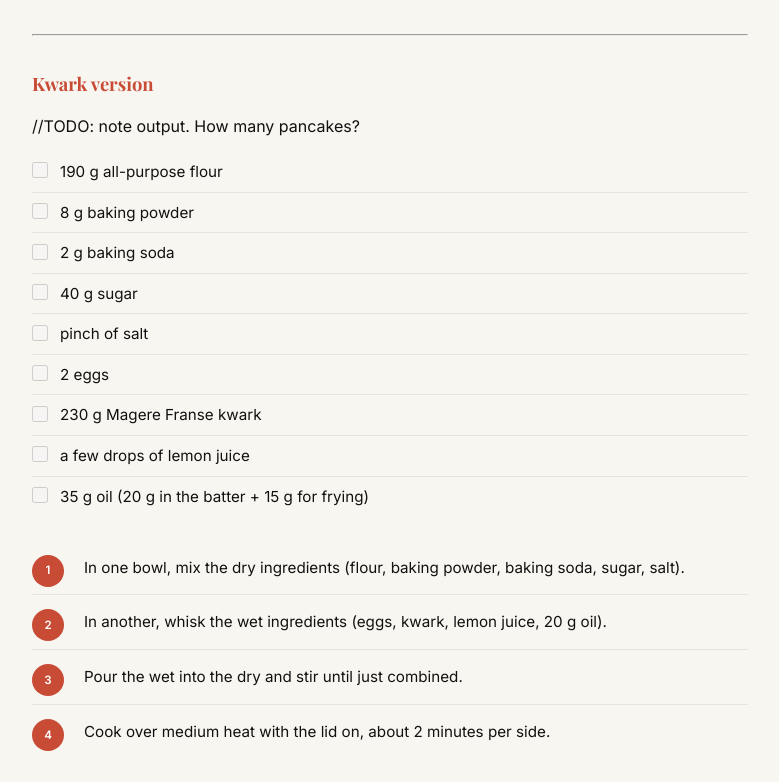
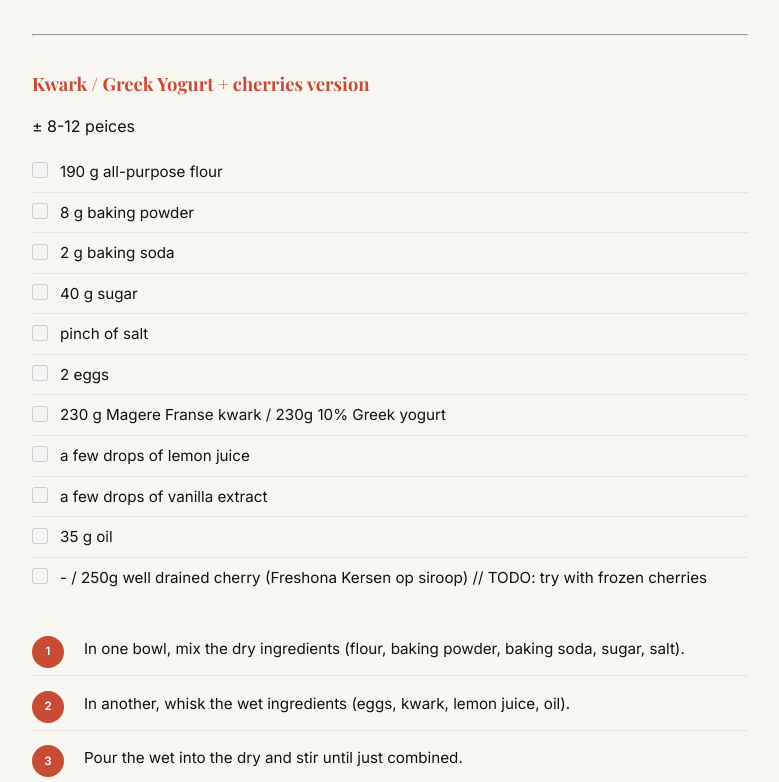
Before and after one commit to usikninam/Nina-s-recipes, a Jekyll site: the page built from Pancakes Оладики.md, in a window 1280 px wide and 1400 px high. Shown: the part 618-1400 px from the top of the window, without its empty margins (250-1029 px from the left). Built offline with Jekyll 4.4.1, drawn with Linux system fonts in a browser that asks for light colours; some web fonts are replaced; comment, search, counter and statistics services are not loaded; some of the changed text lies outside the part shown.

Commit message:
Add Pancakes Yogurt & Cherries version

```diff
--- a/Pancakes Оладики.md
+++ b/Pancakes Оладики.md
@@ -1,15 +1,15 @@
 ---
 title: Pancakes Оладики
-image: "/img/91C911F5-8322-4337-80EE-B05340C6E12C_1_105_c.jpeg"
+image: "/img/IMG_9990.jpeg"
 ---
 
 <iframe width="560" height="315" src="https://www.youtube.com/embed/rMZG1YI_6rM" title="YouTube video player" frameborder="0" allowfullscreen></iframe>
 
 ---
 
-### Kwark version
+### Kwark / Greek Yogurt + cherries version
 
-//TODO: note output. How many pancakes?
+± 8-12 peices
 
 - [ ] 190 g all-purpose flour
 - [ ] 8 g baking powder
@@ -17,12 +17,14 @@ image: "/img/91C911F5-8322-4337-80EE-B05340C6E12C_1_105_c.jpeg"
 - [ ] 40 g sugar
 - [ ] pinch of salt
 - [ ] 2 eggs
-- [ ] 230 g Magere Franse kwark
+- [ ] 230 g Magere Franse kwark / 230g 10% Greek yogurt
 - [ ] a few drops of lemon juice
-- [ ] 35 g oil (20 g in the batter + 15 g for frying)
+- [ ] a few drops of vanilla extract
+- [ ] 35 g oil
+- [ ] - / 250g well drained cherry (Freshona Kersen op siroop) // TODO: try with frozen cherries
 
 1. In one bowl, mix the dry ingredients (flour, baking powder, baking soda, sugar, salt).
-2. In another, whisk the wet ingredients (eggs, kwark, lemon juice, 20 g oil).
+2. In another, whisk the wet ingredients (eggs, kwark, lemon juice, oil).
 3. Pour the wet into the dry and stir until just combined.
 4. Cook over medium heat with the lid on, about 2 minutes per side.
 
@@ -49,6 +51,29 @@ image: "/img/91C911F5-8322-4337-80EE-B05340C6E12C_1_105_c.jpeg"
 | Oil                          | 35 g (20+15) | ~309 kcal       | 0 g        |
 | **Total**                    |              | **≈1,408 kcal** | **≈50 g**  |
 | **Per portion (1/8 recipe)** |              | **~176 kcal**   | **~6.3 g** |
+
+![](<{{ site.baseurl }}/img/IMG_9989.jpeg>)
+![](<{{ site.baseurl }}/img/IMG_9990.jpeg>)
+![](<{{ site.baseurl }}/img/IMG_9991.jpeg>)
+
+**Yogurt & Cherries — Calorie & Protein Calculation**
+
+| Ingredient                    | Amount       | Calories        | Protein    |
+| ----------------------------- | ------------ | --------------- | ---------- |
+| All-purpose flour             | 190 g        | ~692 kcal       | ~19 g      |
+| Baking powder                 | 8 g          | ~4 kcal         | 0 g        |
+| Baking soda                   | 2 g          | 0 kcal          | 0 g        |
+| Sugar                         | 40 g         | 160 kcal        | 0 g        |
+| Salt                          | pinch        | 0 kcal          | 0 g        |
+| Salt                          | pinch        | 0 kcal          | 0 g        |
+| Eggs (2)                      | 100 g        | 150 kcal        | ~12.6 g    |
+| 10% Greek yogurt              | 230 g        | ~104 kcal       | ~18.4 g    |
+| Lemon juice                   | few drops    | ~1 kcal         | 0 g        |
+| Vanilla extract               | few drops    | ~1 kcal         | 0 g        |
+| Oil                           | 35 g (20+15) | ~309 kcal       | 0 g        |
+| Cherries (3/4 jar drained)    | 263 g        | 186 kcal        | 1.6 g      |
+| **Total**                     |              | **≈1,815 kcal** | **≈45 g**  |
+| **Per portion (1/12 recipe)** |              | **~151 kcal**   | **~3.8 g** |
 
 ---
 
```
Also changed, not shown: 3 other files.
